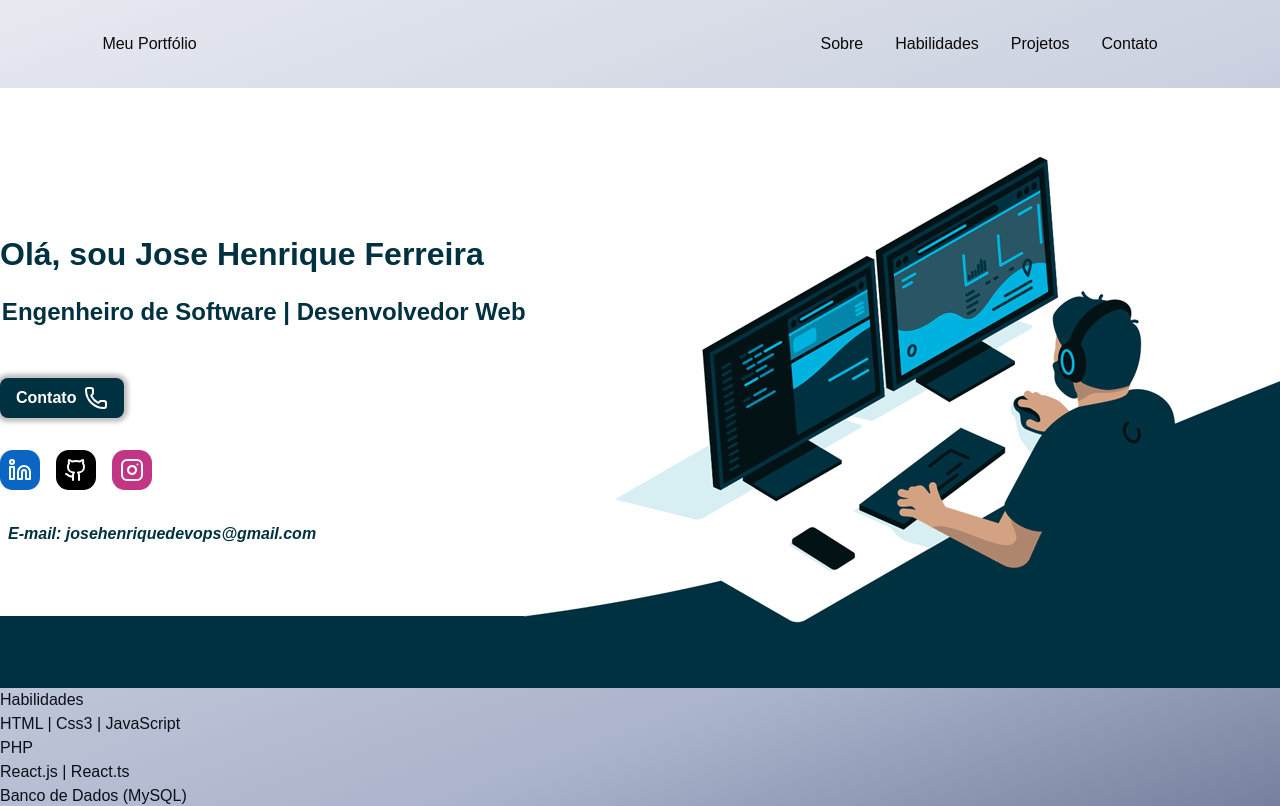
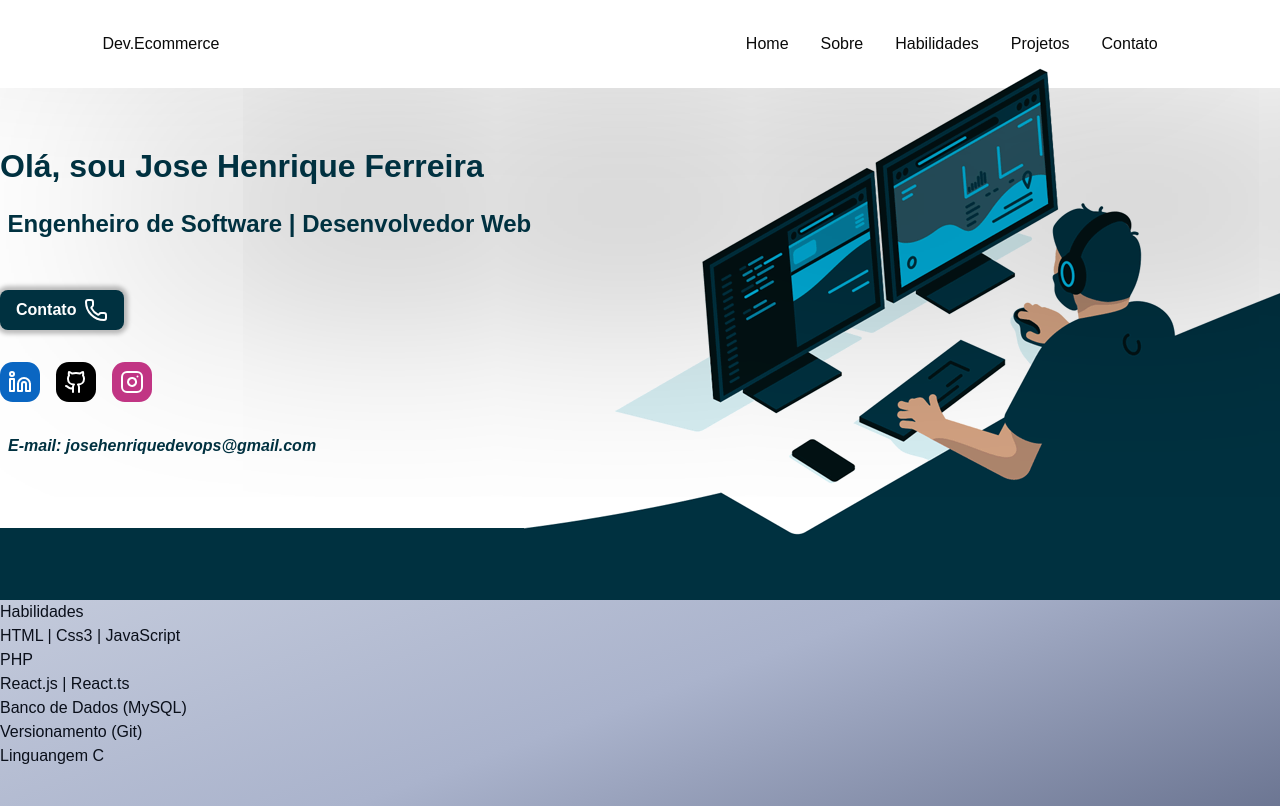
Before and after one commit to JHenryque/meu-portfolio-nextjs, a Next.js app: page / in a window 1280 px wide. Shown: the top 806 px of the page. Built offline with nearby package versions, Linux system fonts and the light colour scheme.

Commit message:
criando scroll fixed para header

```diff
--- a/src/app/globals.css
+++ b/src/app/globals.css
@@ -16,28 +16,3 @@ body {
   background-size: contain;
   min-height: 140dvh;
 }
-
-.cabecalho {
-  display: flex;
-  width: 100%;
-  top: 0;
-  color: #0a0a0a;
-  justify-content: space-between;
-  padding: 2rem 8%;
-  box-shadow: 10rem 10rem 15rem rgba(0, 0, 0, 0.5),
-    -10rem -10rem 15rem rgba(0, 0, 0, 0.5);
-}
-
-.menu-mobile {
-  display: none;
-}
-
-.menu ul {
-  display: flex;
-  gap: 2rem;
-  list-style: none;
-  margin: 0;
-  padding: 0 20px;
-  color: #0a0a0a;
-  z-index: 1;
-}
--- a/src/components/Header/index.tsx
+++ b/src/components/Header/index.tsx
@@ -1,11 +1,31 @@
+"use client";
+
 import Link from "next/link";
 
+import "./stylles.css";
+import { useEffect, useState } from "react";
+
 export default function Header() {
+  const [isFixed, setIsFixed] = useState(false);
+
+  useEffect(() => {
+    const handleScroll = () => {
+      if (window.scrollY > 19) {
+        setIsFixed(true);
+        console.log(window.scrollY);
+      } else {
+        setIsFixed(false);
+      }
+    };
+
+    window.addEventListener("scroll", handleScroll);
+    return () => window.removeEventListener("scroll", handleScroll);
+  }, []);
   return (
-    <header className="cabecalho">
+    <header className={isFixed ? "cabecalho fixed" : "cabecalho"}>
       <div>
         <Link className="logon-marca" href="/">
-          <h1>Meu Portfólio</h1>
+          <h1>Dev.Ecommerce</h1>
         </Link>
       </div>
 
@@ -20,6 +40,9 @@ export default function Header() {
       {/* <!-- Menu Mobile --> */}
       <nav className="menu-mobile">
         <ul>
+          <Link className="logon-marca" href="/">
+            <li>Home</li>
+          </Link>
           <a href="#sobre">
             <li>Sobre</li>
           </a>
@@ -36,6 +59,9 @@ export default function Header() {
       </nav>
       <nav className="menu">
         <ul>
+          <Link className="logon-marca" href="/">
+            <li>Home</li>
+          </Link>
           <li>
             <a href="#sobre">Sobre</a>
           </li>
--- /dev/null
+++ b/src/components/Header/stylles.css
@@ -0,0 +1,29 @@
+.cabecalho {
+  display: flex;
+  width: 100%;
+  top: 0;
+  color: #0a0a0a;
+  justify-content: space-between;
+  padding: 2rem 8%;
+  box-shadow: 10rem 10rem 15rem rgba(0, 0, 0, 0.5),
+    -10rem -10rem 15rem rgba(0, 0, 0, 0.5);
+  position: fixed;
+}
+
+.menu-mobile {
+  display: none;
+}
+
+.menu ul {
+  display: flex;
+  gap: 2rem;
+  list-style: none;
+  margin: 0;
+  padding: 0 20px;
+  color: #0a0a0a;
+  z-index: 1;
+}
+
+.fixed {
+  position: fixed;
+}
```
